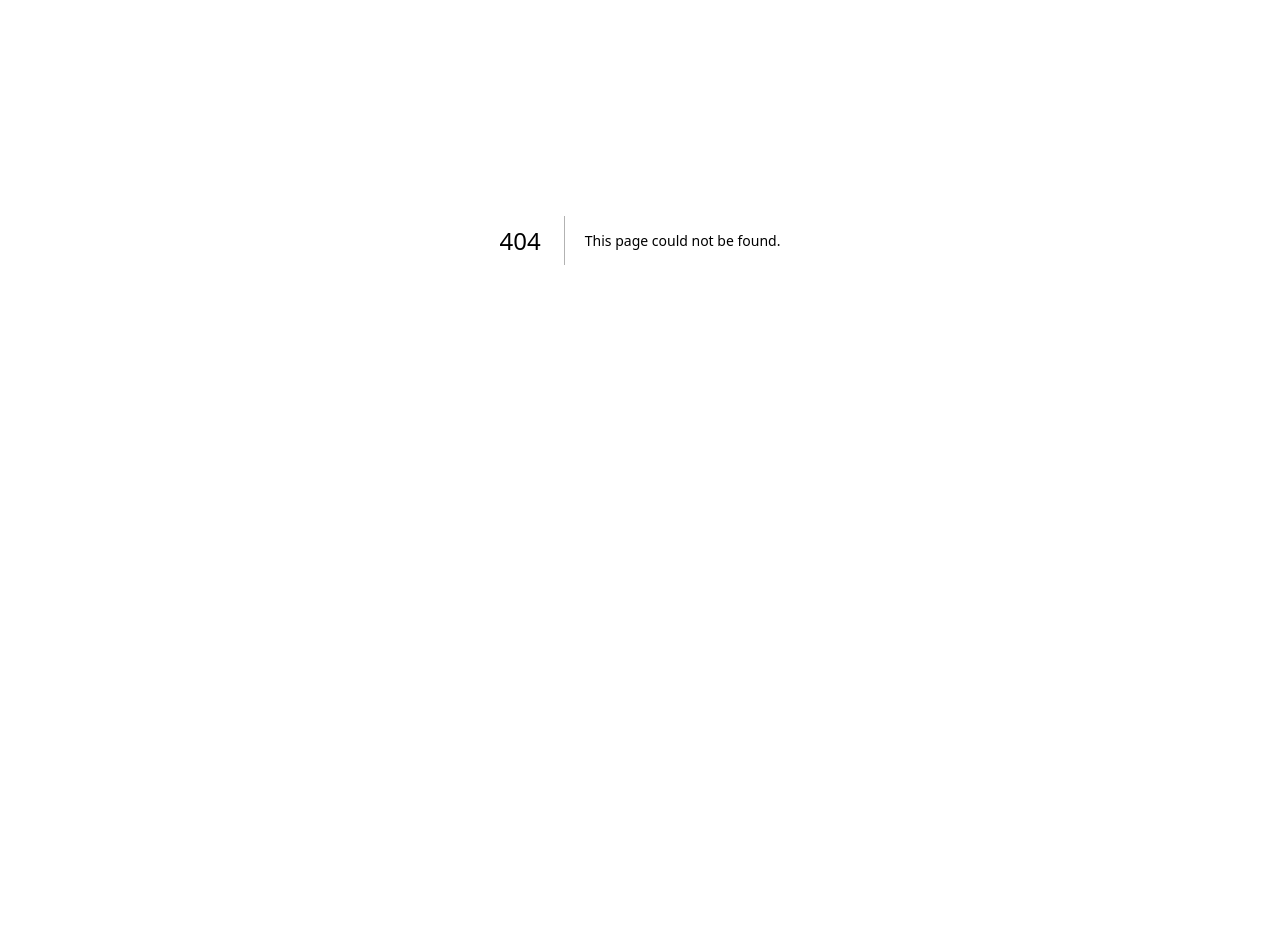
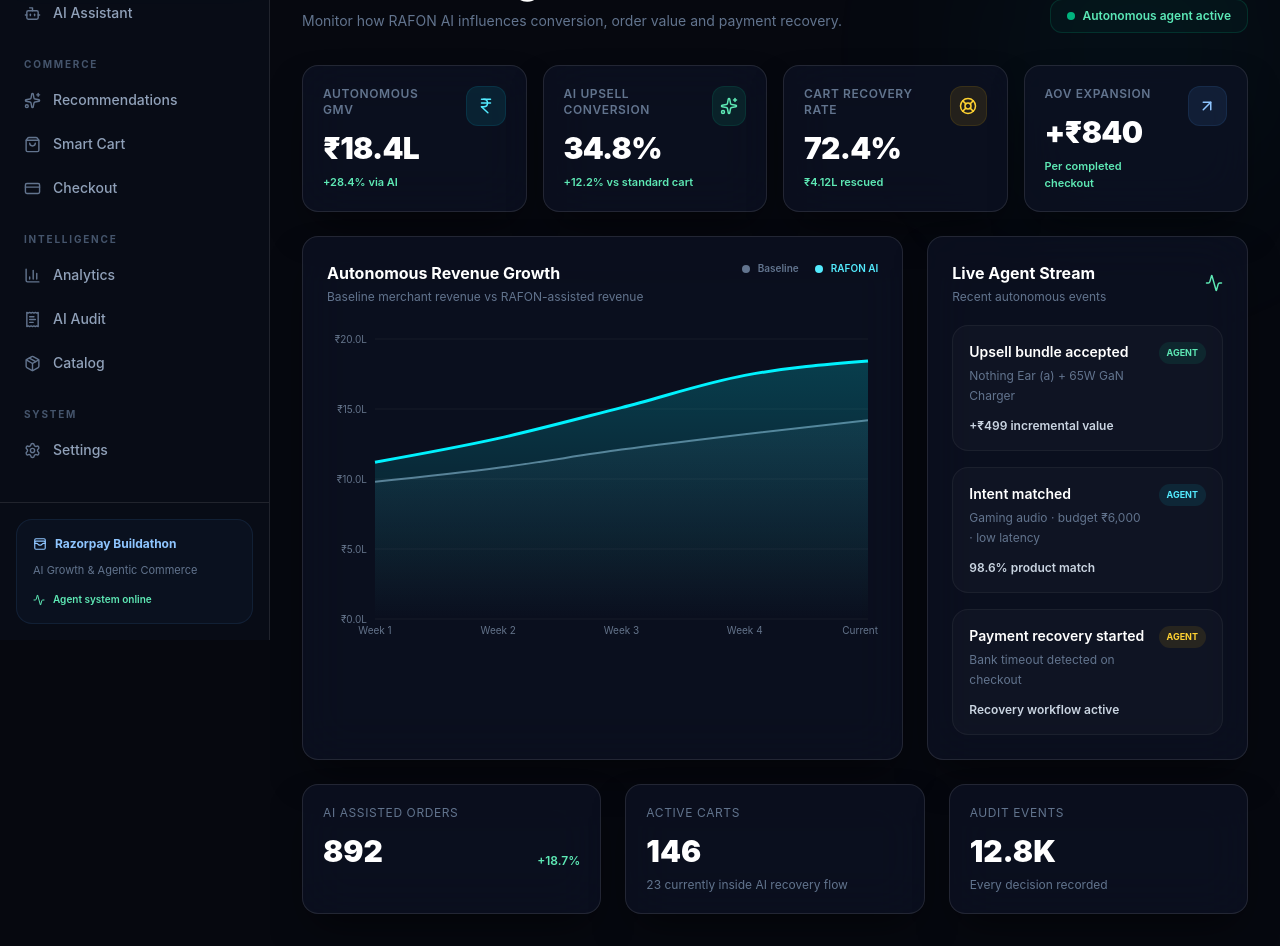
Before and after one commit to nleelaranga-ai/rafon-ai-commerce-agent, a Next.js app in the folder frontend/: page /dashboard in a window 1280 px wide. Before the commit this address had no page. Shown: the part 160-1106 px from the top of the page. Before the commit the page ends 800 px from the top, so only its background shows below. Built offline with nearby package versions, Linux system fonts and the light colour scheme.

Commit message:
Create page.tsx

```diff
--- /dev/null
+++ b/frontend/app/dashboard/page.tsx
@@ -0,0 +1,206 @@
+import {
+  Activity,
+  ArrowUpRight,
+  IndianRupee,
+  LifeBuoy,
+  Sparkles,
+} from "lucide-react";
+
+import AppShell from "@/components/layout/AppShell";
+import MetricCard from "@/components/dashboard/MetricCard";
+import RevenueChart from "@/components/dashboard/RevenueChart";
+import GlassCard from "@/components/shared/GlassCard";
+
+const activity = [
+  {
+    title: "Upsell bundle accepted",
+    description:
+      "Nothing Ear (a) + 65W GaN Charger",
+    impact: "+₹499 incremental value",
+    tone: "emerald",
+  },
+  {
+    title: "Intent matched",
+    description:
+      "Gaming audio · budget ₹6,000 · low latency",
+    impact: "98.6% product match",
+    tone: "cyan",
+  },
+  {
+    title: "Payment recovery started",
+    description:
+      "Bank timeout detected on checkout",
+    impact: "Recovery workflow active",
+    tone: "amber",
+  },
+];
+
+export default function DashboardPage() {
+  return (
+    <AppShell
+      title="Merchant Control Center"
+      subtitle="Real-time telemetry on autonomous commerce and revenue"
+    >
+      <div className="relative min-h-screen overflow-hidden px-5 py-6 lg:px-8 lg:py-8">
+        <div className="pointer-events-none absolute right-0 top-0 h-72 w-72 rounded-full bg-cyan-400/5 blur-[100px]" />
+
+        <div className="mx-auto max-w-7xl">
+          <div className="mb-8 flex flex-col gap-4 lg:flex-row lg:items-end lg:justify-between">
+            <div>
+              <div className="text-xs font-bold uppercase tracking-[0.2em] text-cyan-300">
+                Merchant intelligence
+              </div>
+
+              <h1 className="mt-2 text-3xl font-black tracking-tight sm:text-4xl">
+                Revenue & Agent Performance
+              </h1>
+
+              <p className="mt-2 max-w-2xl text-sm leading-6 text-slate-500">
+                Monitor how RAFON AI influences conversion, order value and
+                payment recovery.
+              </p>
+            </div>
+
+            <div className="flex items-center gap-2 rounded-xl border border-emerald-400/15 bg-emerald-400/[0.04] px-4 py-2 text-xs font-semibold text-emerald-300">
+              <span className="h-2 w-2 animate-pulse rounded-full bg-emerald-400" />
+              Autonomous agent active
+            </div>
+          </div>
+
+          <div className="grid gap-4 sm:grid-cols-2 xl:grid-cols-4">
+            <MetricCard
+              label="Autonomous GMV"
+              value="₹18.4L"
+              trend="+28.4% via AI"
+              icon={IndianRupee}
+              accent="cyan"
+            />
+
+            <MetricCard
+              label="AI Upsell Conversion"
+              value="34.8%"
+              trend="+12.2% vs standard cart"
+              icon={Sparkles}
+              accent="emerald"
+            />
+
+            <MetricCard
+              label="Cart Recovery Rate"
+              value="72.4%"
+              trend="₹4.12L rescued"
+              icon={LifeBuoy}
+              accent="amber"
+            />
+
+            <MetricCard
+              label="AOV Expansion"
+              value="+₹840"
+              trend="Per completed checkout"
+              icon={ArrowUpRight}
+              accent="blue"
+            />
+          </div>
+
+          <div className="mt-6 grid gap-6 xl:grid-cols-[1.5fr_0.8fr]">
+            <RevenueChart />
+
+            <GlassCard className="p-6">
+              <div className="flex items-center justify-between">
+                <div>
+                  <h2 className="text-base font-bold">
+                    Live Agent Stream
+                  </h2>
+                  <p className="mt-1 text-xs text-slate-500">
+                    Recent autonomous events
+                  </p>
+                </div>
+
+                <Activity
+                  size={18}
+                  className="text-emerald-300"
+                />
+              </div>
+
+              <div className="mt-5 space-y-4">
+                {activity.map((item) => (
+                  <div
+                    key={item.title}
+                    className="rounded-2xl border border-white/5 bg-white/[0.025] p-4"
+                  >
+                    <div className="flex items-start justify-between gap-3">
+                      <div>
+                        <div className="text-sm font-semibold text-white">
+                          {item.title}
+                        </div>
+
+                        <div className="mt-1 text-xs leading-5 text-slate-500">
+                          {item.description}
+                        </div>
+                      </div>
+
+                      <span
+                        className={[
+                          "rounded-full px-2 py-1 text-[9px] font-bold uppercase",
+                          item.tone === "emerald"
+                            ? "bg-emerald-400/10 text-emerald-300"
+                            : item.tone === "cyan"
+                              ? "bg-cyan-400/10 text-cyan-300"
+                              : "bg-amber-400/10 text-amber-300",
+                        ].join(" ")}
+                      >
+                        Agent
+                      </span>
+                    </div>
+
+                    <div className="mt-3 text-xs font-semibold text-slate-300">
+                      {item.impact}
+                    </div>
+                  </div>
+                ))}
+              </div>
+            </GlassCard>
+          </div>
+
+          <div className="mt-6 grid gap-6 lg:grid-cols-3">
+            <GlassCard className="p-5">
+              <div className="text-xs uppercase tracking-wider text-slate-500">
+                AI assisted orders
+              </div>
+
+              <div className="mt-3 flex items-end justify-between">
+                <div className="text-3xl font-black">892</div>
+                <div className="text-xs font-semibold text-emerald-300">
+                  +18.7%
+                </div>
+              </div>
+            </GlassCard>
+
+            <GlassCard className="p-5">
+              <div className="text-xs uppercase tracking-wider text-slate-500">
+                Active carts
+              </div>
+
+              <div className="mt-3 text-3xl font-black">146</div>
+
+              <div className="mt-2 text-xs text-slate-500">
+                23 currently inside AI recovery flow
+              </div>
+            </GlassCard>
+
+            <GlassCard className="p-5">
+              <div className="text-xs uppercase tracking-wider text-slate-500">
+                Audit events
+              </div>
+
+              <div className="mt-3 text-3xl font-black">12.8K</div>
+
+              <div className="mt-2 text-xs text-slate-500">
+                Every decision recorded
+              </div>
+            </GlassCard>
+          </div>
+        </div>
+      </div>
+    </AppShell>
+  );
+}
```
